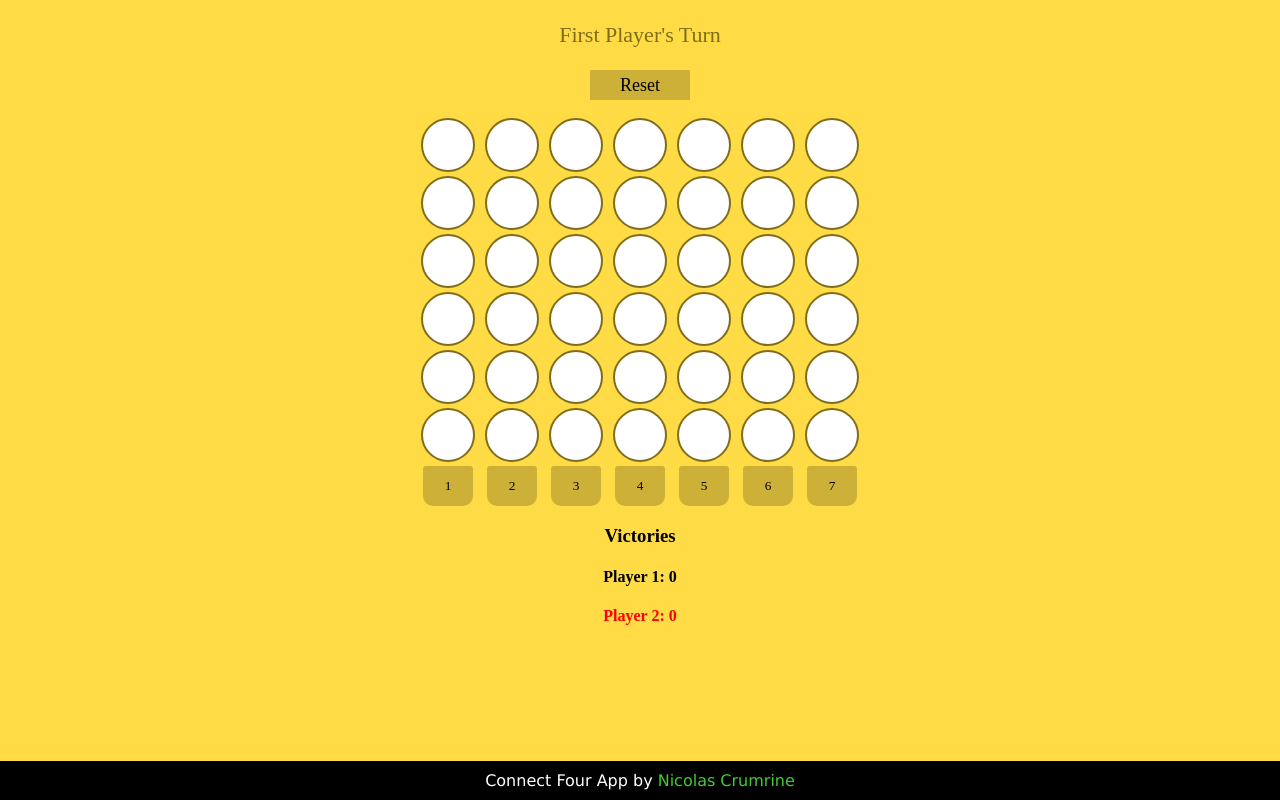
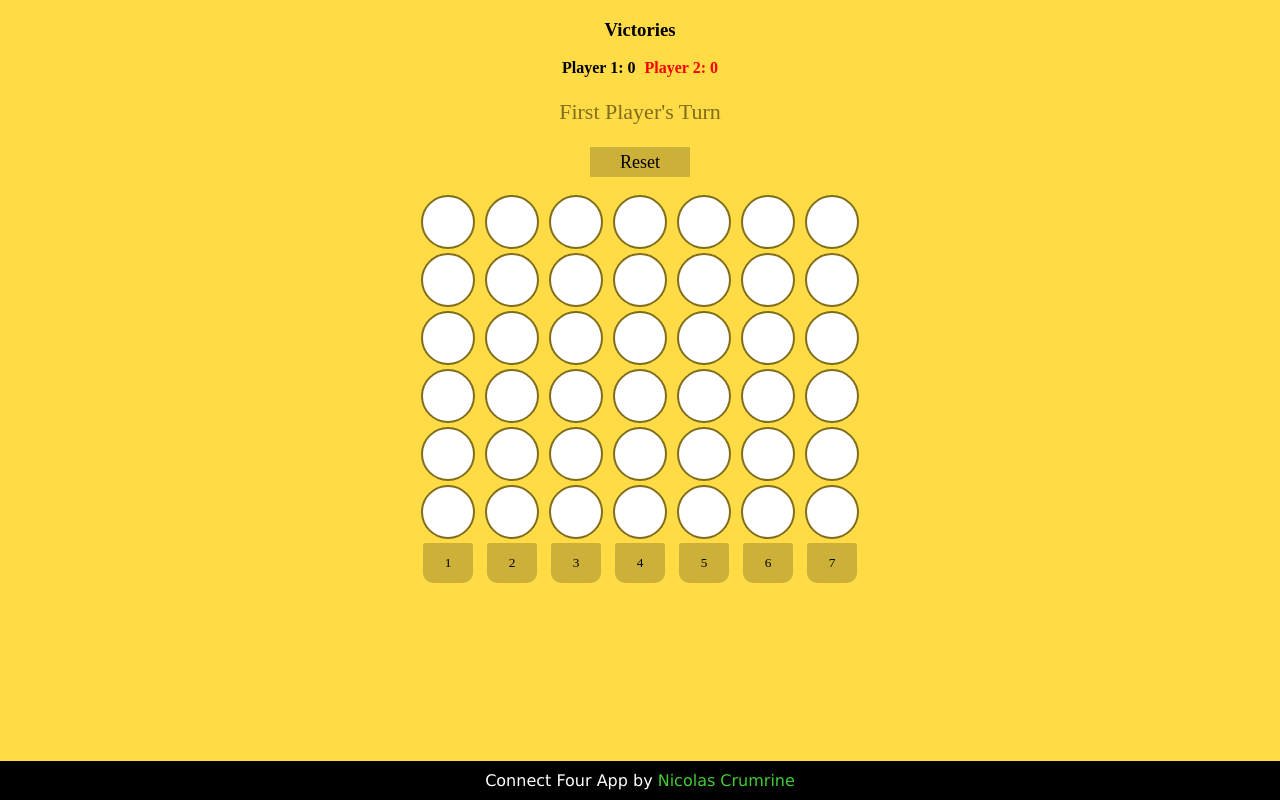
Before and after one commit to CrumrineCoder/Connect-Four, a website: page index.html in a window 1280 px wide. Drawn offline with Linux system fonts and the light colour scheme.

Commit message:
Victories moved to top

```diff
--- a/index.html
+++ b/index.html
@@ -6,8 +6,9 @@
 </head>
 <body>
 
-
-
+<h3 class="victories"> Victories </h3>
+<h4 class="victories black"> Player 1: <span id="playerOneVictories">0 </span></h4>
+<h4 class="victories red"> Player 2: <span id="playerTwoVictories">0 </span> </h4>
 <p id="TurnIndicator">First Player's Turn</p>
 <div id="playerVictory"></div>
 <button onclick="reset()" id="reset"> Reset </button> <br />
@@ -22,9 +23,6 @@
   <button onclick="pickColumn(7)">7</button>
 </div>
 
-<h3 class="victories"> Victories </h3>
-<h4 class="victories black"> Player 1: <span id="playerOneVictories">0 </span></h4>
-<h4 class="victories red"> Player 2: <span id="playerTwoVictories">0 </span> </h4>
 <nav>
 	<div id="ad">
       Connect Four App by
--- a/style.css
+++ b/style.css
@@ -105,9 +105,11 @@ button:hover {
 
 .black{
   color: black;
+  display: inline;
+  margin-right: 5px;
 }
 
 .red{
   color: red;
-    margin-bottom: 100px;
+  display: inline;
 }
```
